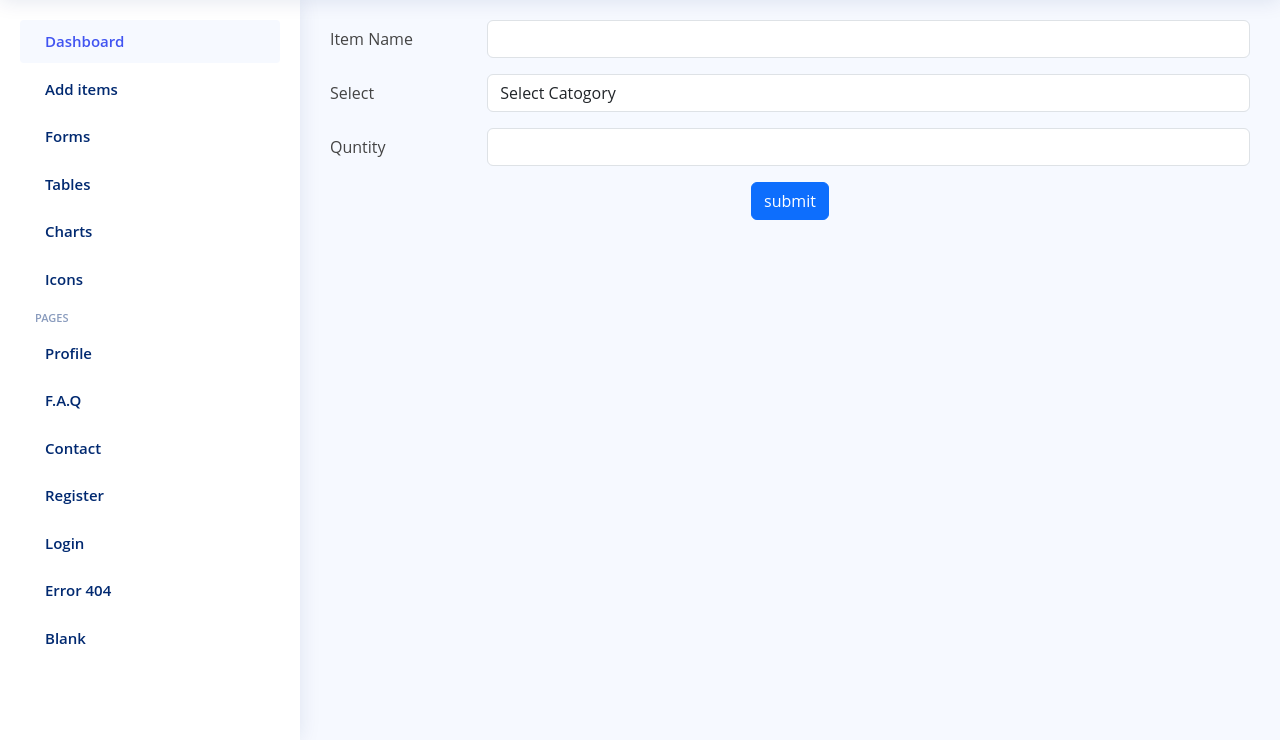
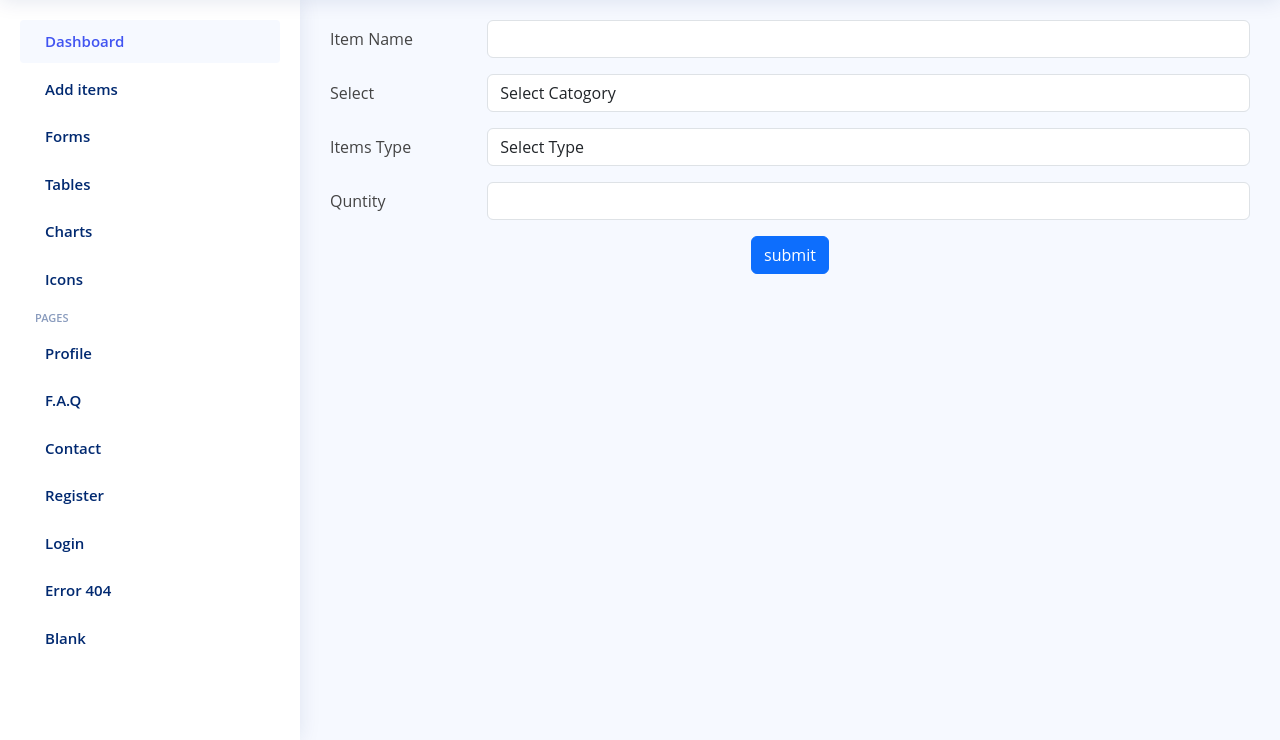
Before and after one commit to kalana2785/Codenignter, a CodeIgniter 4 app: the page made by app/Views/iManger/Add_items.php in a window 1280 px wide. Shown: the part 60-800 px from the top of the page. Run offline with PHP 8.4 and a stand-in for CodeIgniter, Linux system fonts and the light colour scheme; the template is opened without the code that fills it, so the values that code supplies are empty; some libraries are stand-ins or nearby versions.

Commit message:
create Dyanamic drop dwon list select items category and items type (example General items-metal type)

```diff
--- a/app/Config/Routes.php
+++ b/app/Config/Routes.php
@@ -13,3 +13,5 @@ $routes->get('/Imanger/Add', 'imdashController::AddForm' );
 $routes->get('/test', 'imdashController::testveiw' );
 
 $routes->post('/Imanger/Additems', 'imdashController::store');
+
+$routes->post('imdashController/action', 'imdashController::action');
--- a/app/Views/iManger/Add_items.php
+++ b/app/Views/iManger/Add_items.php
@@ -11,6 +11,7 @@
 <link  href="<?= base_url('Assests/remixicon/remixicon.css');?>" rel="stylesheet">
 <link  href="<?= base_url('Assests/css/style.css');?>" rel="stylesheet">
 <link  href="<?= base_url('Assests/simple-datatables/style.css');?>" rel="stylesheet">
+
 </head>
 
 
@@ -49,7 +50,17 @@
                   </select>
                   </div>
                 </div>
+                <div class="row mb-3">
+                  <label for="inputEmail3" class="col-sm-2 col-form-label">Items Type</label>
+                  <div class="col-sm-10">
+                  <select name="ty" id="ty" class="form-control input-lg">
 
+                    <option value="">Select Type</option>
+
+
+                  </select>
+                  </div>
+                </div>
 
                 <div class="row mb-3">
                   <label for="inputEmail3" class="col-sm-2 col-form-label">Quntity</label>
@@ -78,3 +89,31 @@
 
 
 </html>
+<script src="https://code.jquery.com/jquery-3.6.4.min.js"></script>
+
+
+<script>
+        $(document).ready(function(){
+            $('#ca').change(function(){
+                var Cid = $('#ca').val();
+                var action = 'get_ty';
+                if (Cid != '') {
+                    $.ajax({
+                      url: "<?php echo base_url('/imdashController/action'); ?>",
+                      method: "POST",
+                        data: {Cid: Cid, action: action},
+                        dataType: "JSON",
+                        success: function(data) {
+                            var html = '<option value ="">Select Type </option>';
+                            for (var count = 0; count < data.length; count++) {
+                                html += '<option value ="'+data[count].type_id+ '">'+data[count].type_name+'</option>';
+                            }
+                            $('#ty').html(html);
+                        }
+                    });
+                } else {
+                    $('#ty').val('');
+                }
+            });
+        });
+    </script>
```
Also changed, not shown: app/Controllers/imdashController.php (+16 -0 lines), 2 other files.
